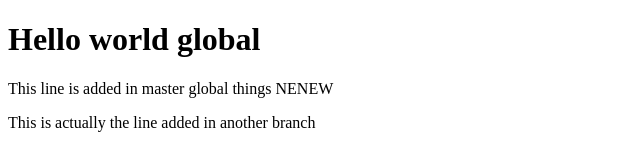
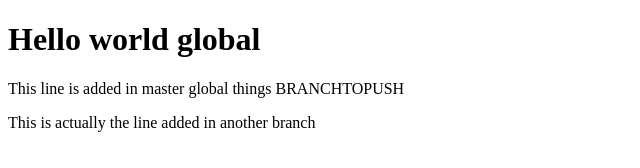
Before and after one commit to MichaelGavr/Hello, a plain HTML site: page index.html in a window 1280 px wide. Shown: the full height of the page, 0-640 px from the left. Drawn offline with Linux system fonts and the light colour scheme.

Commit message:
push branch

```diff
--- a/index.html
+++ b/index.html
@@ -6,7 +6,7 @@
 <body>
 
 <h1>Hello world global</h1>
-<p> This line is added in master global things NENEW </p>
+<p> This line is added in master global things BRANCHTOPUSH </p>
 <p>This is actually the line added in another branch </p>
 
 </body>
```
